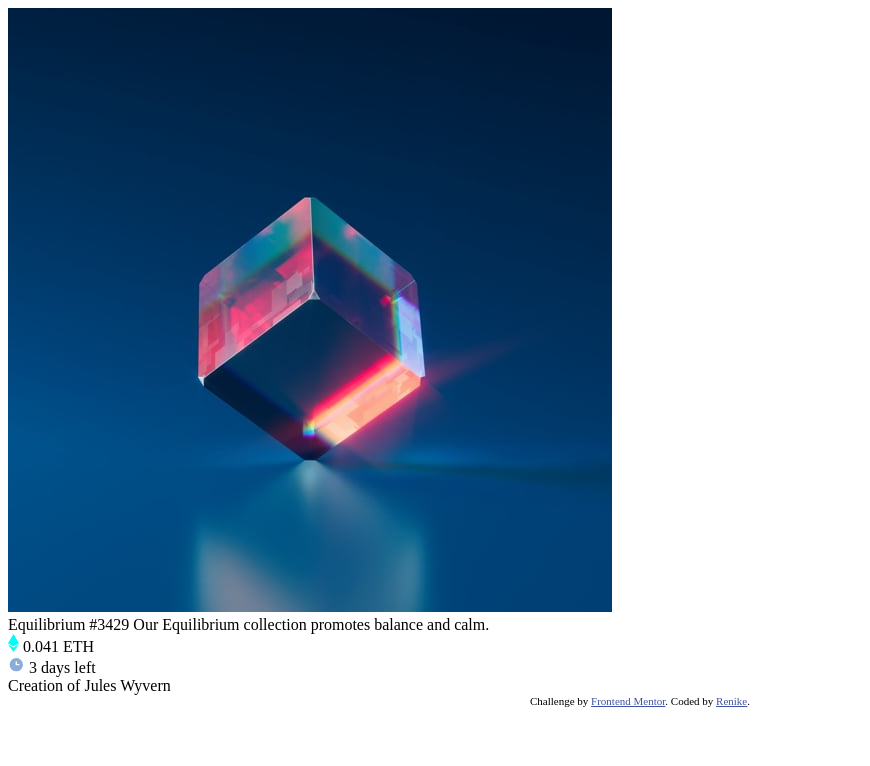
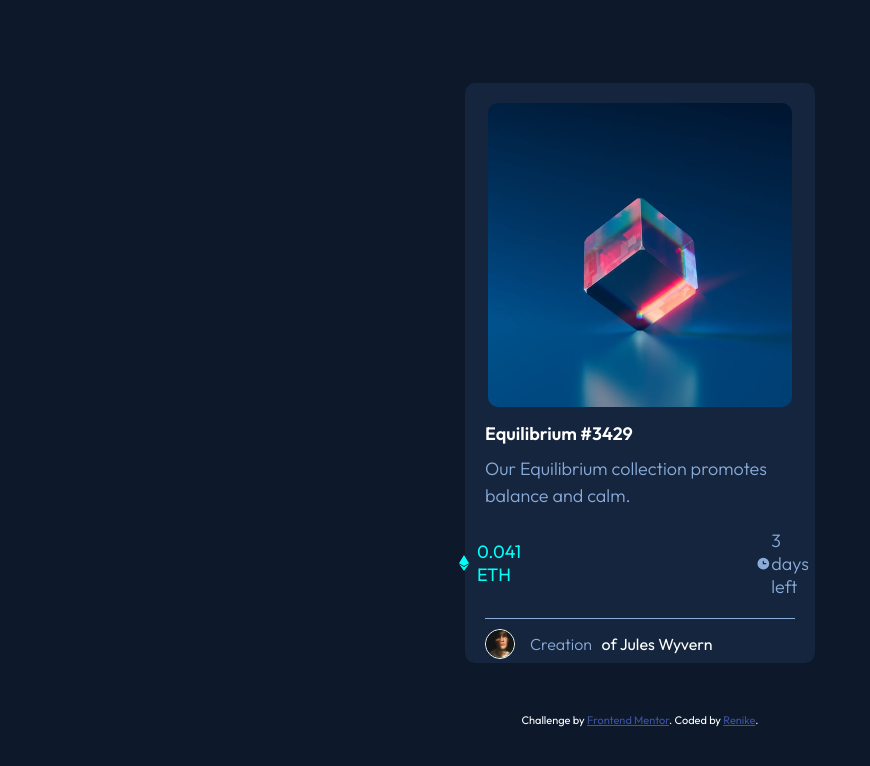
Before and after one commit to Renikee/NFT-Preview-Card, a plain HTML site: page nft-preview-card-component-main/index.html in a window 1280 px wide. Shown: the whole page, without its empty margins (0-870 px from the left). Drawn offline with Linux system fonts and the light colour scheme.

Commit message:
almost done

```diff
--- a/nft-preview-card-component-main/index.html
+++ b/nft-preview-card-component-main/index.html
@@ -5,7 +5,6 @@
   <meta name="viewport" content="width=device-width, initial-scale=1.0"> <!-- displays site properly based on user's device -->
 
   <link rel="icon" type="image/png" sizes="32x32" href="./images/favicon-32x32.png">
-
   <title>Frontend Mentor | NFT preview card component</title>
 
   <!-- Feel free to remove these styles or customise in your own stylesheet 👍 -->
@@ -14,30 +13,28 @@
     .attribution { font-size: 11px; text-align: center; }
     .attribution a { color: hsl(228, 45%, 44%); }
   </style>
-
 </head>
 <body>
 <div class="container">
-<div id="img">
+<div class="image">
   <img src="images/image-equilibrium.jpg">
+<div class="view">
+  <img id="img" src="images/icon-view.svg" alt="">
+  </div>
 </div>
-<div>
-  Equilibrium #3429
-
-  Our Equilibrium collection promotes balance and calm.
+<div class="bottom">
+  <h4>Equilibrium #3429</h4>
+  <p>Our Equilibrium collection promotes balance and calm.</p>
+<div class="svg">
+<span class="left"><img src="images/icon-ethereum.svg" alt="eth">0.041 ETH</span>
+<span class="right"> <img src="images/icon-clock.svg" alt="clock"> 3 days left</span>
 </div>
-<div>
-<svg width="11" height="18" xmlns="http://www.w3.org/2000/svg"><path d="M11 10.216 5.5 18 0 10.216l5.5 3.263 5.5-3.262ZM5.5 0l5.496 9.169L5.5 12.43 0 9.17 5.5 0Z" fill="#00FFF8"/></svg>
-
-  0.041 ETH</div>
- <div>
-<svg width="17" height="17" xmlns="http://www.w3.org/2000/svg"><path d="M8.305 2.007a6.667 6.667 0 1 0 0 13.334 6.667 6.667 0 0 0 0-13.334Zm2.667 7.334H8.305a.667.667 0 0 1-.667-.667V6.007a.667.667 0 0 1 1.334 0v2h2a.667.667 0 0 1 0 1.334Z" fill="#8BACD9"/></svg>
-
-  3 days left</div>
 </div>
-  <div>
-    Creation of Jules Wyvern
+ <div class="foot">
+     <img src="images/image-avatar.png" alt="avatar" id="avatar">
+    <span id="light">Creation </span> <pre> </pre> <span id="thick"> of Jules Wyvern</span>
   </div>
+</div>
 
   <div class="attribution">
     Challenge by <a href="https://www.frontendmentor.io?ref=challenge" target="_blank">Frontend Mentor</a>.
--- a/nft-preview-card-component-main/style.css
+++ b/nft-preview-card-component-main/style.css
@@ -0,0 +1,151 @@
+@import url('https://fonts.googleapis.com/css2?family=Outfit:wght@300;400;600&display=swap');
+
+*{
+    box-sizing: border-box;
+    padding: 0px;
+    margin: 0px;
+}
+body{
+    font-size: 18px;
+    font-family: 'Outfit';
+    background-color:  hsl(217, 54%, 11%);
+    height: 100vh;
+    display: flex;
+    color: white;
+justify-content: center;
+    align-items: center;
+    flex-direction: column;
+}
+img {
+    width: 100%;
+    border-radius: 10px;
+    }
+
+.container{
+    margin-top: 10px;
+    background-color:  hsl(216, 50%, 16%);
+    width: 350px;
+    height: 580px;
+    border-radius: 10px;
+    padding: 20px;
+    display: flex;
+    flex-direction: column;
+    align-items: center;
+    margin-bottom: 50px;
+}
+
+.image{
+width: 98%;
+margin-bottom: 10px;
+position: relative;
+}
+#img{
+    width: 100px;
+}
+.view{
+    height: 100%;
+    width: 100%;
+    background-color: hsla(178,100%,50%,0.405);
+    position: absolute;
+    top: 0px;
+    border-radius: 10px;
+    display: flex;
+    justify-content: center;
+    align-items: center;
+    opacity: 0;
+    transition: ease-in 0.6s;
+}
+.view:hover{
+    opacity: 1;
+    cursor: pointer;
+}
+#view{
+    width: 40px;
+    opacity: 1;
+}
+.bottom{
+
+    border-bottom: 1px solid hsl(215, 51%, 70%);
+}
+h4{
+    margin-bottom: 10px;
+    font-family: 'Outfit' sans-serif;
+    font-weight: 600;
+}
+h4:hover{
+    color:hsl(178, 100%, 50%);
+    cursor: pointer;
+}
+.bottom p{
+    margin-top: 10px;
+    line-height: 1.5;
+    font-weight: 300;
+color: hsl(215, 51%, 70%);
+font-family: 'Outfit' sans-serif;
+    font-weight: 300;
+}
+.svg{
+    margin: 20px 0px;
+    display: flex;
+    justify-content: space-between;
+}
+.svg .left{
+    color: hsl(178, 100%, 50%);
+    width: 15px;
+    padding-right: 5px;
+
+}
+.svg .right{
+    color:hsl(215, 51%, 70%);
+    width: 20px;
+    padding-right: 5px;
+}
+span.left{
+    display: flex;
+    align-items: center;
+    justify-content: center;
+    gap: 0.5rem;
+    font-family: 'Outfit' sans-serif;
+    font-weight: 400;
+}
+span.right{
+    display: flex;
+    align-items: center;
+    justify-content: center;
+    font-family: 'Outfit' sans-serif;
+    font-weight: 300;
+}
+.foot{
+    width: 100%;
+    border-top: 1px hsl(215, 51%, 70%);
+    font-size: 16px;
+    padding: 10px 0px;
+    align-self: flex-start;
+    display: flex;
+    align-items: center;
+}
+#light{
+    margin-left: 5px;
+    font-weight: 200;
+    color: hsl(215, 51%, 70%);
+
+}
+#thick{
+    font-weight: 400;
+    color: hsl(0, 0, 100%);
+}
+#thick:hover{
+    color: hsl(178, 100%, 50%);
+    cursor: pointer;
+}
+.foot img{
+    width: 30px;
+    margin-right: 10px;
+    border-radius: 50px;
+    border: 1px solid white;
+}
+@media (max-width: 480px) {
+    .img .view{
+        display: none;
+    }
+}
```
